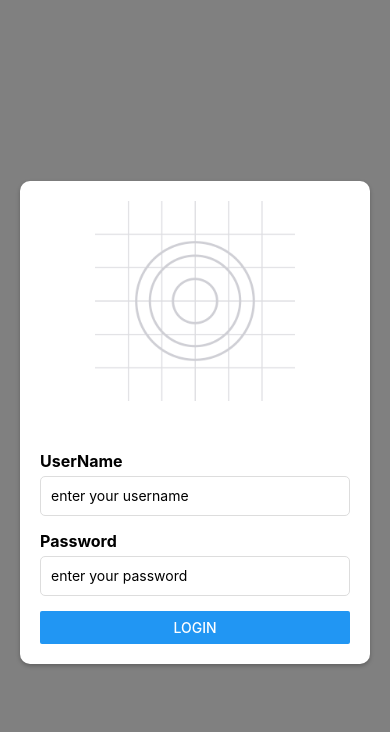
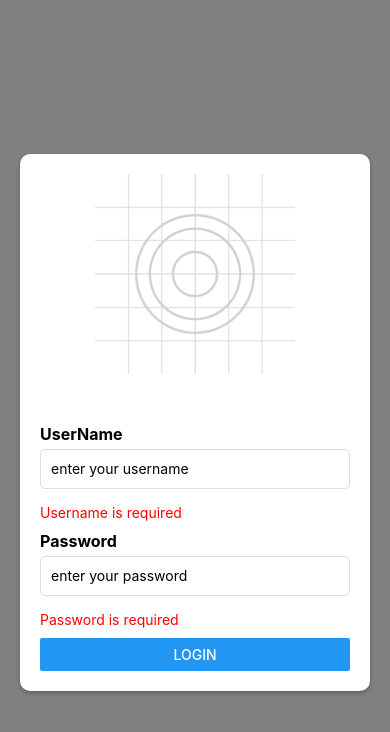
Before and after one commit to Uwihanganyeobed/React-Native-Fundamentals, a React Native app: screen / in a window 390 px wide. Both pictures are taken after a click on the button "LOGIN". Shown: the top 732 px of the page. Built offline with nearby package versions, Linux system fonts and the light colour scheme.

Commit message:
Formsubmission

```diff
--- a/components/LoginForm.jsx
+++ b/components/LoginForm.jsx
@@ -3,6 +3,26 @@
 export default function LoginForm() {
   const [username, setUserName] = useState("");
   const [password, setPassword] = useState("");
+  const [errors, setErrors]=useState({});
+
+  const validateForm=()=>{
+   let errors={};
+   if (!username) errors.username="Username is required"
+   if (!password) errors.password="Password is required"
+
+   setErrors(errors);
+
+   return Object.keys(errors).length === 0;
+  };
+
+const handleSubmit=()=>{
+   if(validateForm()){
+      console.log("Submittted", username, password);
+      setUserName('');
+      setPassword('');
+      setErrors({});
+   }
+}
   return (
     <KeyboardAvoidingView behavior="padding"keyboardVerticalOffset={Platform.OS=='ios'? 100: 0} style={styles.container}>
       <View style={styles.form}>
@@ -14,6 +34,8 @@
           value={username}
           onChangeText={setUserName}
         />
+        {errors.username ? <Text style={styles.errorText}>{errors.username}</Text> : null
+        }
         <Text style={styles.label}>Password</Text>
         <TextInput
           style={styles.input}
@@ -22,7 +44,9 @@
           value={password}
           onChangeText={setPassword}
         />
-        <Button title="Login" onPress={() => {}} />
+          {errors.password ? <Text style={styles.errorText}>{errors.password}</Text> : null
+        }
+        <Button title="Login" onPress={() => {handleSubmit()}} />
       </View>
     </KeyboardAvoidingView>
   );
@@ -65,5 +89,9 @@
    height: 200,
    alignSelf: 'center',
    marginBottom: 50
+  },
+  errorText: {
+   color: 'red',
+   marginBottom: 10,
   }
 });
```
